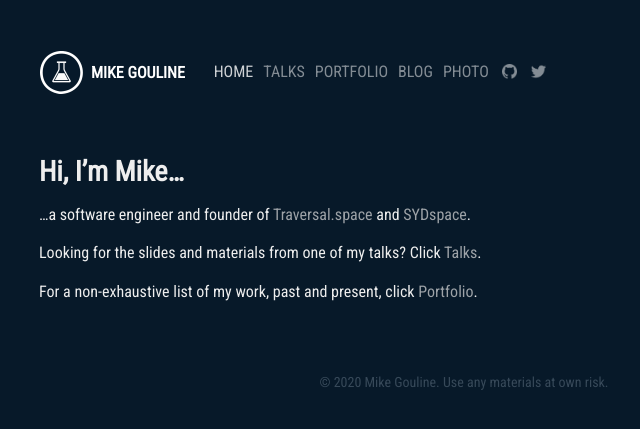
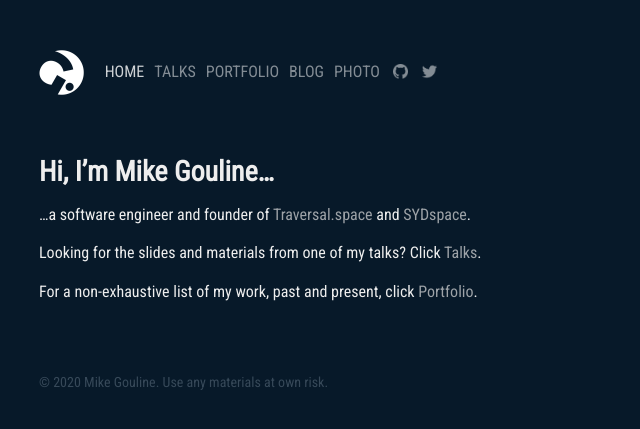
Before and after one commit to gouline/gouline.github.io, a Jekyll site: the page built from index.md, in a window 1280 px wide. Shown: the top 429 px of the page, without its empty margins (176-816 px from the left). Built offline with Jekyll 4.4.1, drawn with Linux system fonts in a browser that asks for light colours; nearby versions of some CDN libraries.

Commit message:
Update logos and CNAME

```diff
--- a/CNAME
+++ b/CNAME
@@ -1 +1 @@
-mike.gouline.net
+gouline.net
--- a/_includes/footer.html
+++ b/_includes/footer.html
@@ -1,3 +1,5 @@
-<div id="footer">
-    &copy; {{ site.time | date: '%Y' }} {{ site.title }}. Use any materials at own risk.
+<div id="footer" class="fixed-width">
+    <div id="footer-content">
+        &copy; {{ site.time | date: '%Y' }} {{ site.title }}. Use any materials at own risk.
+    </div>
 </div>
--- a/_includes/header.html
+++ b/_includes/header.html
@@ -3,8 +3,7 @@
         <div id="header-inline">
             <span id="header-title" class="header-section">
                 <a href="{{ '/' | relative_url }}" style="display: flex; align-items:center;">
-                    <img id="header-logo" src="{{ '/img/logo_medium.png' | relative_url }}"/>
-                    <span>{{ site.title }}</span>
+                    <img id="header-logo" src="{{ '/img/logo_medium.png' | relative_url }}" alt="{{ site.title }}" title="{{ site.title }}" />
                 </a>
             </span>
             <ul id="header-nav" class="header-section">
--- a/css/basic.css
+++ b/css/basic.css
@@ -131,7 +131,6 @@ ul#header-nav .icons a {
 
 #footer {
   padding-bottom: 70px;
-  text-align: center;
   font-size: 14px;
   font-weight: light;
   color: #374959;
@@ -275,6 +274,10 @@ ul#header-nav .icons a {
 
   #header-inline .header-section {
     display: inline-block;
+    margin-left: 10px;
+  }
+
+  #header-inline .header-section:first-child {
     margin-left: 25px;
   }
 
@@ -304,6 +307,11 @@ ul#header-nav .icons a {
   ul#header-nav .icons a img {
     width: 15px;
     height: 15px;
+  }
+
+  #footer-content {
+    padding-left: 25px;
+    padding-right: 25px;
   }
 
   #content h1 {
@@ -394,6 +402,11 @@ ul#header-nav .icons a {
     height: 20px;
   }
 
+  #footer-content {
+    padding-left: 10px;
+    padding-right: 10px;
+  }
+
   #content h1 {
     font-size: 26px;
   }
```
Also changed, not shown: index.md (+1 -1 lines), favicon.ico, img/favicon.png, img/logo_medium.png, img/nav_500px.png (deleted).
